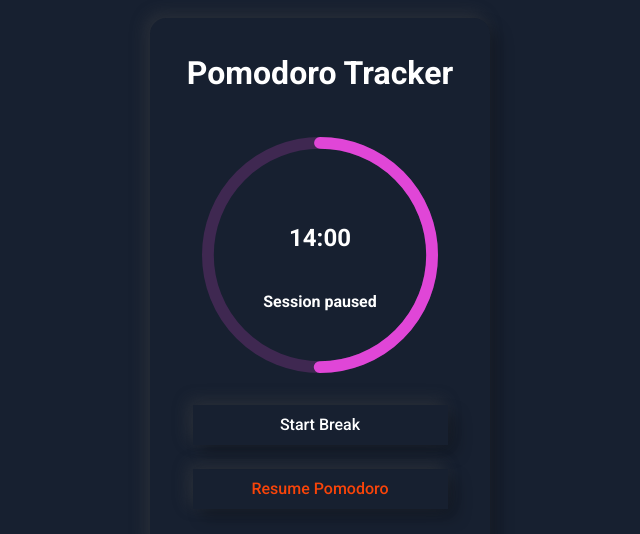
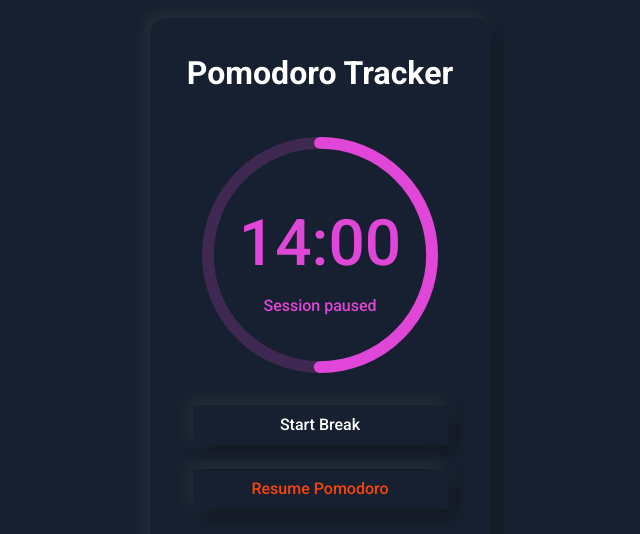
Before and after one commit to OscarAguilarL/pomodoro-tracker, a React (Vite) app: page / in a window 1280 px wide. Shown: the part 120-654 px from the top of the page, without its empty margins (320-960 px from the left). Built offline with nearby package versions, Linux system fonts and the light colour scheme.

Commit message:
Style clock labels

```diff
--- a/src/components/ProgressBar.jsx
+++ b/src/components/ProgressBar.jsx
@@ -1,4 +1,4 @@
-import styled from '@emotion/styled'
+import styled from '@emotion/styled';
 import {
   CircularProgressbarWithChildren,
   buildStyles,
@@ -8,6 +8,18 @@ const ProgressContainer = styled.div`
   max-width: 15rem;
   max-height: 15rem;
   padding: 0 3.25rem;
+`;
+
+const MinutesLabel = styled.p`
+  font: var(--time);
+  padding: 0;
+  margin: 0;
+  color: var(--pink);
+`;
+
+const StatusLabel = styled.p`
+  font: var(--button);
+  color: var(--pink);
 `;
 
 export const ProgressBar = () => {
@@ -23,8 +35,8 @@ export const ProgressBar = () => {
         })}
         strokeWidth="5"
       >
-        <h2>14:00</h2>
-        <p>Session paused</p>
+        <MinutesLabel>14:00</MinutesLabel>
+        <StatusLabel>Session paused</StatusLabel>
       </CircularProgressbarWithChildren>
     </ProgressContainer>
   );
--- a/src/index.css
+++ b/src/index.css
@@ -7,12 +7,13 @@
   --pink: #e046d7;
   --green: #3ab499;
   --bg: #172030;
-  --trailColor: #E046D733;
+  --trailColor: #e046d733;
   --white: #ffffff;
   --red: #f94409;
   --button: #172030;
   --button: normal 500 1rem/1rem Roboto;
   --title: normal 700 1rem/1.75rem Roboto;
+  --time: 400 4rem/4.75rem Roboto;
 }
 
 body {
```
